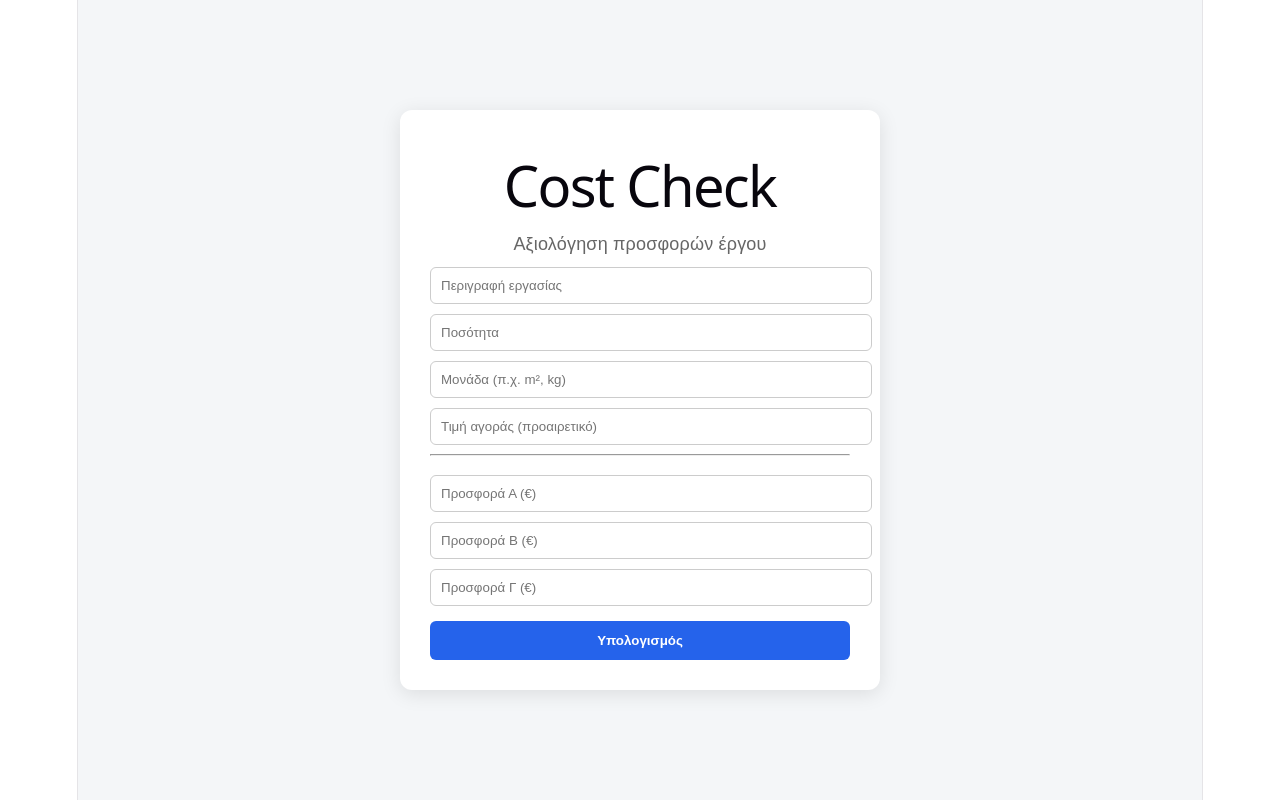
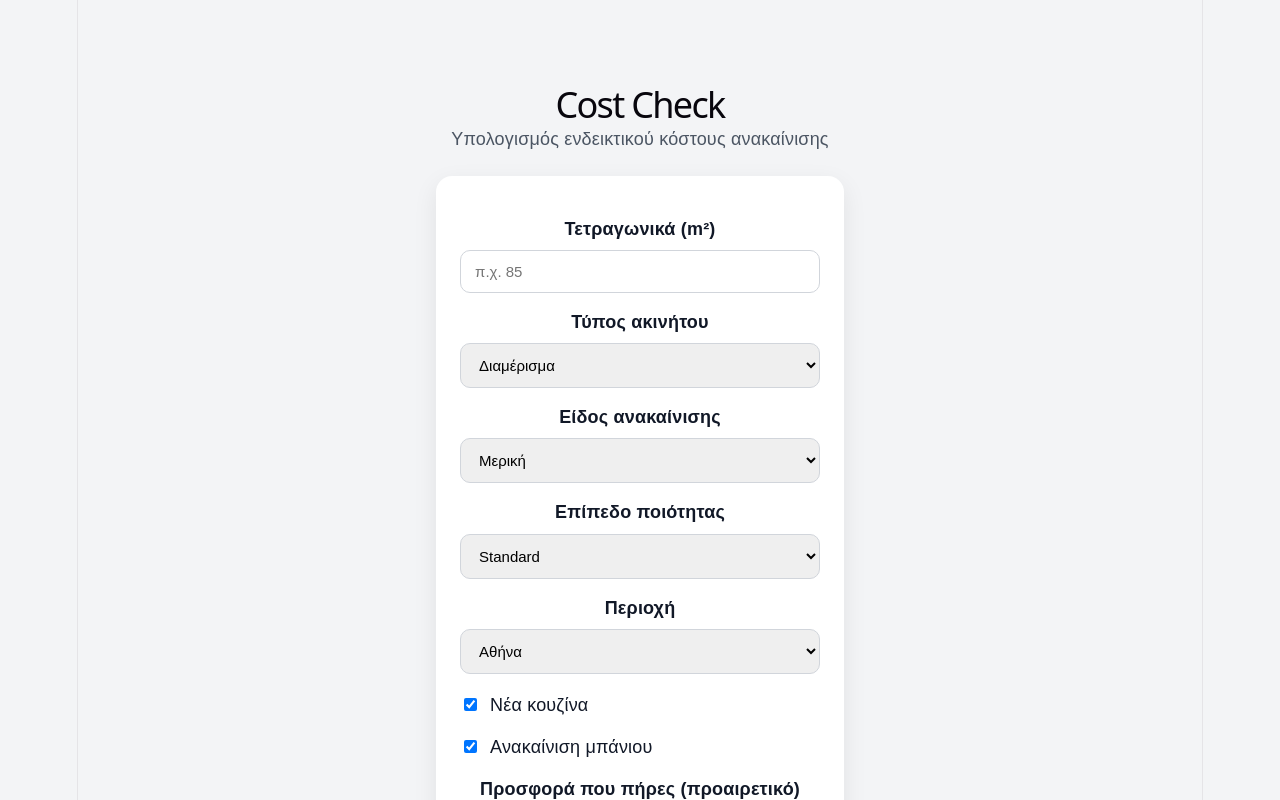
Before and after one commit to kasle-2/cost-check, a React (Vite) app: page / in a window 1280 px wide. Shown: the top 800 px of the page. Built offline with nearby package versions, Linux system fonts and the light colour scheme.

Commit message:
update app

```diff
--- a/src/App.css
+++ b/src/App.css
@@ -1,184 +1,112 @@
-.counter {
-  font-size: 16px;
-  padding: 5px 10px;
-  border-radius: 5px;
-  color: var(--accent);
-  background: var(--accent-bg);
-  border: 2px solid transparent;
-  transition: border-color 0.3s;
-  margin-bottom: 24px;
-
-  &:hover {
-    border-color: var(--accent-border);
-  }
-  &:focus-visible {
-    outline: 2px solid var(--accent);
-    outline-offset: 2px;
-  }
+* {
+  box-sizing: border-box;
 }
 
-.hero {
-  position: relative;
-
-  .base,
-  .framework,
-  .vite {
-    inset-inline: 0;
-    margin: 0 auto;
+body {
+  margin: 0;
+  font-family: Arial, Helvetica, sans-serif;
+  background: #f3f4f6;
+  color: #111827;
 }
 
-  .base {
-    width: 170px;
-    position: relative;
-    z-index: 0;
+.container {
+  max-width: 800px;
+  margin: 40px auto;
+  padding: 20px;
 }
 
-  .framework,
-  .vite {
-    position: absolute;
+h1 {
+  margin-bottom: 8px;
+  font-size: 36px;
 }
 
-  .framework {
-    z-index: 1;
-    top: 34px;
-    height: 28px;
-    transform: perspective(2000px) rotateZ(300deg) rotateX(44deg) rotateY(39deg)
-      scale(1.4);
+.subtitle {
+  margin-bottom: 24px;
+  color: #4b5563;
 }
 
-  .vite {
-    z-index: 0;
-    top: 107px;
-    height: 26px;
-    width: auto;
-    transform: perspective(2000px) rotateZ(300deg) rotateX(40deg) rotateY(39deg)
-      scale(0.8);
-  }
+.card,
+.result-card {
+  background: #ffffff;
+  padding: 24px;
+  border-radius: 16px;
+  box-shadow: 0 8px 24px rgba(0, 0, 0, 0.08);
+  margin-bottom: 24px;
 }
 
-#center {
-  display: flex;
-  flex-direction: column;
-  gap: 25px;
-  place-content: center;
-  place-items: center;
-  flex-grow: 1;
-
-  @media (max-width: 1024px) {
-    padding: 32px 20px 24px;
-    gap: 18px;
-  }
+label {
+  display: block;
+  margin-top: 16px;
+  margin-bottom: 8px;
+  font-weight: 600;
 }
 
-#next-steps {
-  display: flex;
-  border-top: 1px solid var(--border);
-  text-align: left;
-
-  & > div {
-    flex: 1 1 0;
-    padding: 32px;
-    @media (max-width: 1024px) {
-      padding: 24px 20px;
-    }
+input,
+select {
+  width: 100%;
+  padding: 12px 14px;
+  border: 1px solid #d1d5db;
+  border-radius: 10px;
+  font-size: 15px;
 }
 
-  .icon {
-    margin-bottom: 16px;
-    width: 22px;
-    height: 22px;
+.checkbox-group {
+  margin-top: 18px;
 }
 
-  @media (max-width: 1024px) {
-    flex-direction: column;
-    text-align: center;
-  }
+.checkbox-label {
+  display: flex;
+  align-items: center;
+  gap: 10px;
+  font-weight: 500;
+  margin-bottom: 10px;
 }
 
-#docs {
-  border-right: 1px solid var(--border);
-
-  @media (max-width: 1024px) {
-    border-right: none;
-    border-bottom: 1px solid var(--border);
-  }
+.checkbox-label input {
+  width: auto;
 }
 
-#next-steps ul {
-  list-style: none;
-  padding: 0;
-  display: flex;
-  gap: 8px;
-  margin: 32px 0 0;
-
-  .logo {
-    height: 18px;
+button {
+  width: 100%;
+  margin-top: 24px;
+  padding: 14px;
+  border: none;
+  border-radius: 12px;
+  background: #111827;
+  color: white;
+  font-size: 16px;
+  font-weight: 700;
+  cursor: pointer;
 }
 
-  a {
-    color: var(--text-h);
-    font-size: 16px;
-    border-radius: 6px;
-    background: var(--social-bg);
-    display: flex;
-    padding: 6px 12px;
-    align-items: center;
-    gap: 8px;
-    text-decoration: none;
-    transition: box-shadow 0.3s;
-
-    &:hover {
-      box-shadow: var(--shadow);
-    }
-    .button-icon {
-      height: 18px;
-      width: 18px;
-    }
+button:hover {
+  opacity: 0.95;
 }
 
-  @media (max-width: 1024px) {
-    margin-top: 20px;
-    flex-wrap: wrap;
-    justify-content: center;
+.price-range {
+  font-size: 28px;
+  font-weight: 800;
+  margin: 12px 0;
+}
+
+ul {
+  padding-left: 20px;
+}
 
 li {
-      flex: 1 1 calc(50% - 8px);
+  margin-bottom: 10px;
 }
 
-    a {
-      width: 100%;
-      justify-content: center;
-      box-sizing: border-box;
-    }
-  }
+.quote-box {
+  margin-top: 24px;
+  padding: 16px;
+  border-radius: 12px;
+  background: #f9fafb;
+  border: 1px solid #e5e7eb;
 }
 
-#spacer {
-  height: 88px;
-  border-top: 1px solid var(--border);
-  @media (max-width: 1024px) {
-    height: 48px;
+.note {
+  margin-top: 24px;
+  font-size: 14px;
+  color: #6b7280;
 }
-}
-
-.ticks {
-  position: relative;
-  width: 100%;
-
-  &::before,
-  &::after {
-    content: '';
-    position: absolute;
-    top: -4.5px;
-    border: 5px solid transparent;
-  }
-
-  &::before {
-    left: 0;
-    border-left-color: var(--border);
-  }
-  &::after {
-    right: 0;
-    border-right-color: var(--border);
-  }
-}
--- a/src/App.jsx
+++ b/src/App.jsx
@@ -1,145 +1,241 @@
 import { useState } from "react";
+import "./App.css";
 
 export default function App() {
-    const [desc, setDesc] = useState("");
-    const [qty, setQty] = useState("");
-    const [unit, setUnit] = useState("");
-    const [market, setMarket] = useState("");
+    const [sqm, setSqm] = useState("");
+    const [propertyType, setPropertyType] = useState("apartment");
+    const [renovationType, setRenovationType] = useState("partial");
+    const [quality, setQuality] = useState("standard");
+    const [region, setRegion] = useState("athens");
+    const [hasKitchen, setHasKitchen] = useState(true);
+    const [hasBathroom, setHasBathroom] = useState(true);
+    const [userQuote, setUserQuote] = useState("");
+    const [result, setResult] = useState(null);
 
-    const [a, setA] = useState("");
-    const [b, setB] = useState("");
-    const [c, setC] = useState("");
+    function calculateEstimate() {
+        const area = Number(sqm);
+        const quote = Number(userQuote);
 
-    const [result, setResult] = useState("");
-
-    function calculate() {
-        const values = [Number(a), Number(b), Number(c)].filter(v => v > 0);
-
-        if (values.length === 0) {
-            setResult("Βάλε τουλάχιστον μία προσφορά");
+        if (!area || area <= 0) {
+            alert("Βάλε σωστά τετραγωνικά.");
             return;
         }
 
-        const avg = values.reduce((sum, v) => sum + v, 0) / values.length;
+        const renovationBase = {
+            light: { low: 120, high: 220 },
+            partial: { low: 250, high: 450 },
+            full: { low: 450, high: 800 },
+        };
 
-        let text = `Μέση τιμή: ${avg.toFixed(2)}€\n\n`;
+        const qualityFactor = {
+            basic: 0.9,
+            standard: 1,
+            premium: 1.25,
+        };
 
-        values.forEach((v, i) => {
-            const diff = ((v - avg) / avg) * 100;
+        const regionFactor = {
+            athens: 1.1,
+            thessaloniki: 1.05,
+            other: 0.95,
+        };
 
-            if (diff > 15) {
-                text += `Προσφορά ${i + 1}: ΥΨΗΛΗ (+${diff.toFixed(1)}%)\n`;
-            } else if (diff < -15) {
-                text += `Προσφορά ${i + 1}: ΠΟΛΥ ΧΑΜΗΛΗ (${diff.toFixed(1)}%)\n`;
-            } else {
-                text += `Προσφορά ${i + 1}: OK (${diff.toFixed(1)}%)\n`;
-            }
+        const propertyFactor = {
+            apartment: 1,
+            office: 1.1,
+            shop: 1.15,
+        };
+
+        const base = renovationBase[renovationType];
+        const qf = qualityFactor[quality];
+        const rf = regionFactor[region];
+        const pf = propertyFactor[propertyType];
+
+        let low = area * base.low * qf * rf * pf;
+        let high = area * base.high * qf * rf * pf;
+
+        const breakdown = [];
+
+        breakdown.push({
+            label: "Βασικές εργασίες",
+            low,
+            high,
         });
 
-        if (market) {
-            const m = Number(market);
-            const diffMarket = ((avg - m) / m) * 100;
+        if (hasKitchen) {
+            const kitchenLow =
+                quality === "premium" ? 7000 : quality === "basic" ? 3000 : 5000;
+            const kitchenHigh =
+                quality === "premium" ? 14000 : quality === "basic" ? 6000 : 9000;
 
-            text += `\nΤιμή αγοράς: ${m.toFixed(2)}€\n`;
+            low += kitchenLow;
+            high += kitchenHigh;
 
-            if (diffMarket > 15) {
-                text += `👉 ΠΑΝΩ από αγορά (+${diffMarket.toFixed(1)}%)`;
-            } else if (diffMarket < -15) {
-                text += `👉 ΚΑΤΩ από αγορά (${diffMarket.toFixed(1)}%)`;
+            breakdown.push({
+                label: "Κουζίνα",
+                low: kitchenLow,
+                high: kitchenHigh,
+            });
+        }
+
+        if (hasBathroom) {
+            const bathroomLow =
+                quality === "premium" ? 5000 : quality === "basic" ? 2500 : 3500;
+            const bathroomHigh =
+                quality === "premium" ? 10000 : quality === "basic" ? 5000 : 7000;
+
+            low += bathroomLow;
+            high += bathroomHigh;
+
+            breakdown.push({
+                label: "Μπάνιο",
+                low: bathroomLow,
+                high: bathroomHigh,
+            });
+        }
+
+        const avg = (low + high) / 2;
+
+        let comparisonMessage = "";
+        if (quote > 0) {
+            if (quote < low) {
+                comparisonMessage = "Η προσφορά σου είναι κάτω από το εκτιμώμενο εύρος.";
+            } else if (quote > high) {
+                comparisonMessage = "Η προσφορά σου είναι πάνω από το εκτιμώμενο εύρος.";
             } else {
-                text += `👉 ΚΟΝΤΑ στην αγορά`;
+                comparisonMessage = "Η προσφορά σου είναι μέσα στο εκτιμώμενο εύρος.";
             }
         }
 
-        setResult(text);
+        setResult({
+            low: Math.round(low),
+            high: Math.round(high),
+            avg: Math.round(avg),
+            avgPerSqmLow: Math.round(low / area),
+            avgPerSqmHigh: Math.round(high / area),
+            breakdown,
+            quote: quote > 0 ? quote : null,
+            comparisonMessage,
+        });
     }
 
     return (
-        <div style={{
-            minHeight: "100vh",
-            background: "#f4f6f8",
-            display: "flex",
-            justifyContent: "center",
-            alignItems: "center",
-            fontFamily: "Arial"
-        }}>
-            <div style={{
-                background: "white",
-                padding: "30px",
-                borderRadius: "12px",
-                width: "420px",
-                boxShadow: "0 4px 20px rgba(0,0,0,0.1)"
-            }}>
-                <h1 style={{ textAlign: "center" }}>Cost Check</h1>
-                <p style={{ textAlign: "center", color: "#666" }}>
-                    Αξιολόγηση προσφορών έργου
-                </p>
+        <div className="container">
+            <h1>Cost Check</h1>
+            <p className="subtitle">Υπολογισμός ενδεικτικού κόστους ανακαίνισης</p>
 
-                <input placeholder="Περιγραφή εργασίας"
-                       value={desc} onChange={e => setDesc(e.target.value)}
-                       style={inputStyle} />
+            <div className="card">
+                <label>Τετραγωνικά (m²)</label>
+                <input
+                    type="number"
+                    placeholder="π.χ. 85"
+                    value={sqm}
+                    onChange={(e) => setSqm(e.target.value)}
+                />
 
-                <input placeholder="Ποσότητα"
-                       value={qty} onChange={e => setQty(e.target.value)}
-                       style={inputStyle} />
+                <label>Τύπος ακινήτου</label>
+                <select
+                    value={propertyType}
+                    onChange={(e) => setPropertyType(e.target.value)}
+                >
+                    <option value="apartment">Διαμέρισμα</option>
+                    <option value="office">Γραφείο</option>
+                    <option value="shop">Κατάστημα</option>
+                </select>
 
-                <input placeholder="Μονάδα (π.χ. m², kg)"
-                       value={unit} onChange={e => setUnit(e.target.value)}
-                       style={inputStyle} />
+                <label>Είδος ανακαίνισης</label>
+                <select
+                    value={renovationType}
+                    onChange={(e) => setRenovationType(e.target.value)}
+                >
+                    <option value="light">Ελαφριά</option>
+                    <option value="partial">Μερική</option>
+                    <option value="full">Πλήρης</option>
+                </select>
 
-                <input placeholder="Τιμή αγοράς (προαιρετικό)"
-                       value={market} onChange={e => setMarket(e.target.value)}
-                       style={inputStyle} />
+                <label>Επίπεδο ποιότητας</label>
+                <select value={quality} onChange={(e) => setQuality(e.target.value)}>
+                    <option value="basic">Basic</option>
+                    <option value="standard">Standard</option>
+                    <option value="premium">Premium</option>
+                </select>
 
-                <hr />
+                <label>Περιοχή</label>
+                <select value={region} onChange={(e) => setRegion(e.target.value)}>
+                    <option value="athens">Αθήνα</option>
+                    <option value="thessaloniki">Θεσσαλονίκη</option>
+                    <option value="other">Υπόλοιπη Ελλάδα</option>
+                </select>
 
-                <input placeholder="Προσφορά Α (€)"
-                       value={a} onChange={e => setA(e.target.value)}
-                       style={inputStyle} />
+                <div className="checkbox-group">
+                    <label className="checkbox-label">
+                        <input
+                            type="checkbox"
+                            checked={hasKitchen}
+                            onChange={(e) => setHasKitchen(e.target.checked)}
+                        />
+                        Νέα κουζίνα
+                    </label>
 
-                <input placeholder="Προσφορά Β (€)"
-                       value={b} onChange={e => setB(e.target.value)}
-                       style={inputStyle} />
+                    <label className="checkbox-label">
+                        <input
+                            type="checkbox"
+                            checked={hasBathroom}
+                            onChange={(e) => setHasBathroom(e.target.checked)}
+                        />
+                        Ανακαίνιση μπάνιου
+                    </label>
+                </div>
 
-                <input placeholder="Προσφορά Γ (€)"
-                       value={c} onChange={e => setC(e.target.value)}
-                       style={inputStyle} />
+                <label>Προσφορά που πήρες (προαιρετικό)</label>
+                <input
+                    type="number"
+                    placeholder="π.χ. 32000"
+                    value={userQuote}
+                    onChange={(e) => setUserQuote(e.target.value)}
+                />
 
-                <button onClick={calculate} style={buttonStyle}>
-                    Υπολογισμός
-                </button>
+                <button onClick={calculateEstimate}>Υπολογισμός</button>
+            </div>
 
-                {result && (
-                    <div style={{
-                        marginTop: "20px",
-                        background: "#eef2f7",
-                        padding: "15px",
-                        borderRadius: "8px"
-                    }}>
-                        <pre style={{ margin: 0 }}>{result}</pre>
-                    </div>
-                )}
-            </div>
+            {result && (
+                <div className="result-card">
+                    <h2>Αποτέλεσμα</h2>
+
+                    <p className="price-range">
+                        {result.low.toLocaleString("el-GR")} € —{" "}
+                        {result.high.toLocaleString("el-GR")} €
+                    </p>
+
+                    <p>Μέσο εκτιμώμενο κόστος: {result.avg.toLocaleString("el-GR")} €</p>
+                    <p>
+                        Ενδεικτικό εύρος ανά m²: {result.avgPerSqmLow}€ -{" "}
+                        {result.avgPerSqmHigh}€/m²
+                    </p>
+
+                    <h3>Breakdown</h3>
+                    <ul>
+                        {result.breakdown.map((item, index) => (
+                            <li key={index}>
+                                <strong>{item.label}</strong>:{" "}
+                                {Math.round(item.low).toLocaleString("el-GR")} € -{" "}
+                                {Math.round(item.high).toLocaleString("el-GR")} €
+                            </li>
+                        ))}
+                    </ul>
+
+                    {result.quote && (
+                        <div className="quote-box">
+                            <h3>Σύγκριση με προσφορά</h3>
+                            <p>Η δική σου προσφορά: {result.quote.toLocaleString("el-GR")} €</p>
+                            <p><strong>{result.comparisonMessage}</strong></p>
+                        </div>
+                    )}
+
+                    <p className="note">
+                        Η εκτίμηση είναι ενδεικτική και δεν αποτελεί τελική τεχνική ή οικονομική προσφορά.
+                    </p>
+                </div>
+            )}
         </div>
     );
 }
-
-const inputStyle = {
-    width: "100%",
-    padding: "10px",
-    marginTop: "10px",
-    borderRadius: "6px",
-    border: "1px solid #ccc"
-};
-
-const buttonStyle = {
-    width: "100%",
-    padding: "12px",
-    marginTop: "15px",
-    borderRadius: "6px",
-    border: "none",
-    background: "#2563eb",
-    color: "white",
-    fontWeight: "bold",
-    cursor: "pointer"
-};
```
Lines whose indentation alone changed are shown as unchanged.
